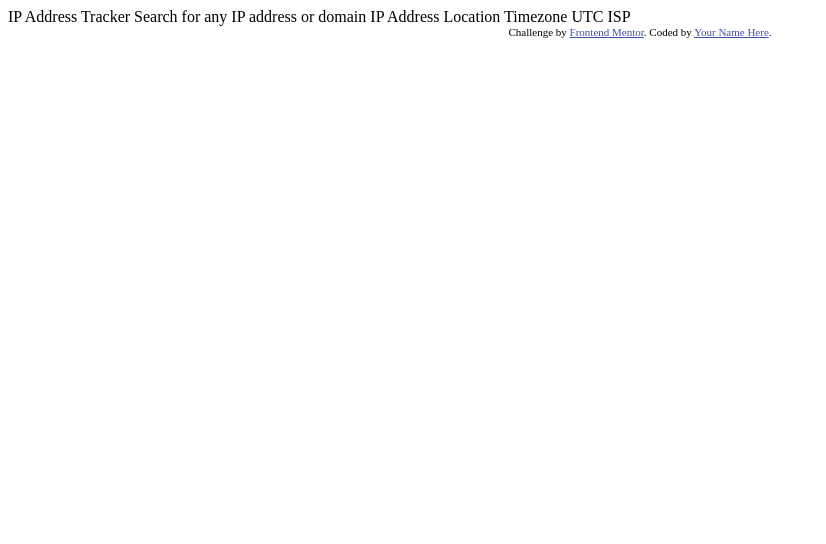
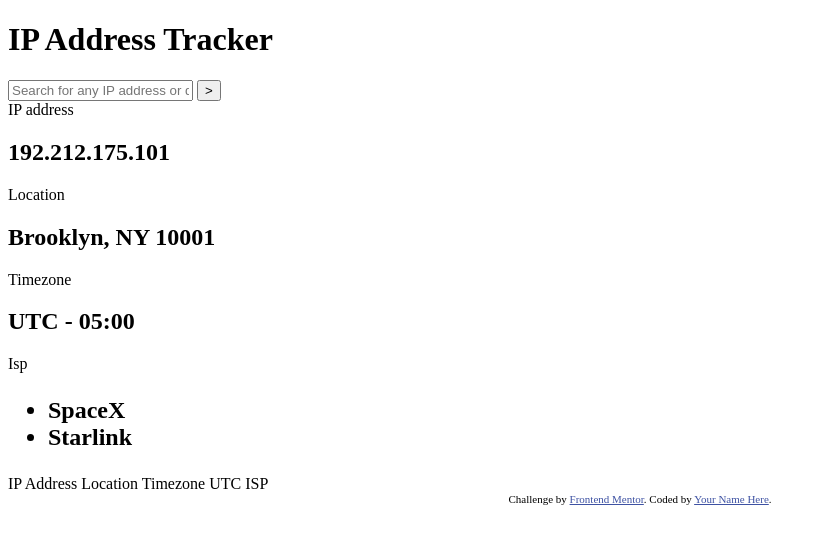
Before and after one commit to h4rdPL/ip-address-tracker, a plain HTML site: page index.html in a window 1280 px wide. Shown: the whole page, without its empty margins (0-826 px from the left). Drawn offline with Linux system fonts and the light colour scheme.

Commit message:
adding basic html template

```diff
--- a/index.html
+++ b/index.html
@@ -26,8 +26,41 @@
     </style>
   </head>
   <body>
-    IP Address Tracker Search for any IP address or domain IP Address Location
-    Timezone UTC
+    <hero class="hero">
+      <h1 class="hero__header">IP Address Tracker</h1>
+      <div class="input">
+        <input
+          class="input__inner"
+          type="text"
+          placeholder="Search for any IP address or domain"
+        />
+        <button class="input__btn">></button>
+      </div>
+      <div class="hero_container">
+        <div class="hero__address">
+          <span class="hero__header--info"> IP address </span>
+          <h2 class="hero__header--main">192.212.175.101</h2>
+        </div>
+        <div class="hero__address">
+          <span class="hero__header--info"> Location </span>
+          <h2 class="hero__header--main">Brooklyn, NY 10001</h2>
+        </div>
+      </div>
+      <div class="hero__address">
+        <span class="hero__header--info"> Timezone </span>
+        <h2 class="hero__header--main">UTC - 05:00</h2>
+      </div>
+      <div class="hero__address">
+        <span class="hero__header--info">Isp </span>
+        <h2 class="hero__header--main">
+          <ul class="list">
+            <li class="list__item">SpaceX</li>
+            <li class="list__item">Starlink</li>
+          </ul>
+        </h2>
+      </div>
+    </hero>
+    IP Address Location Timezone UTC
     <!-- add offset value dynamically using the API -->
     ISP
 
```
